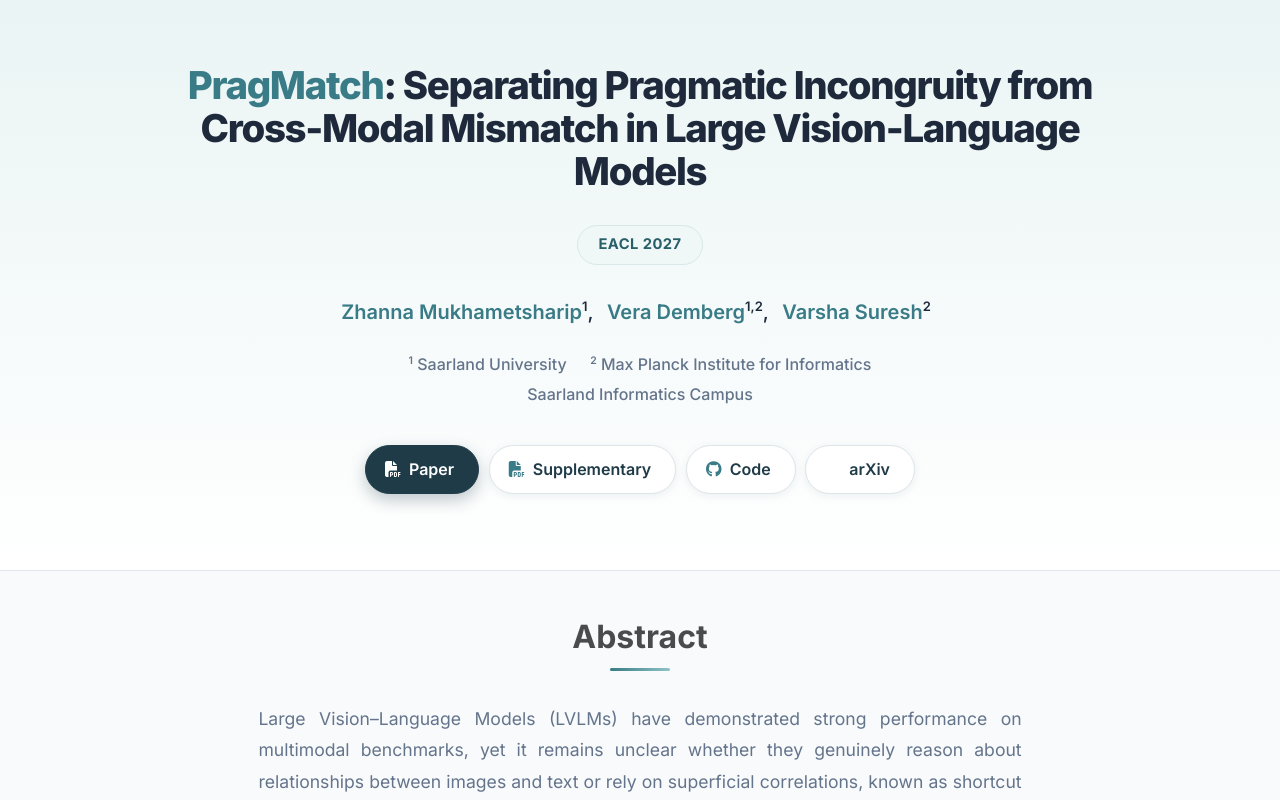
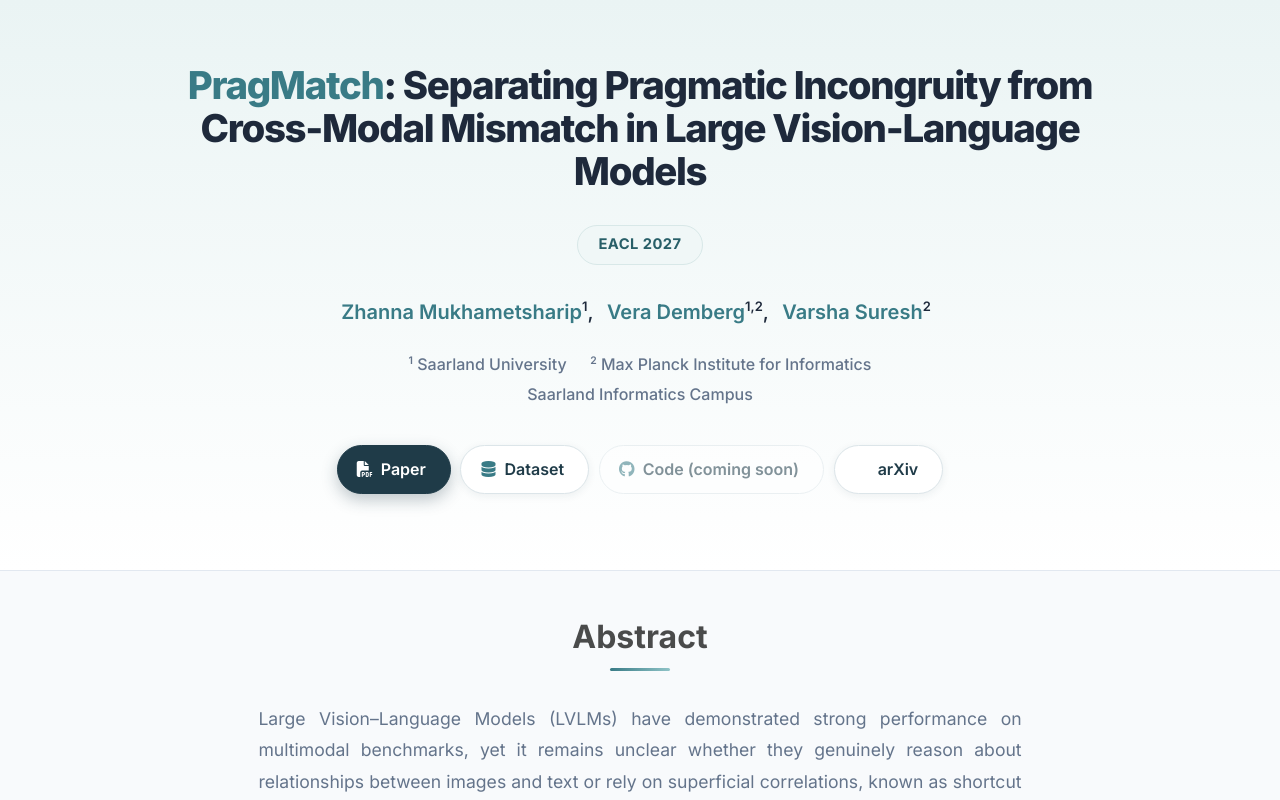
Before and after one commit to zh021120/pragmatch-project-page, a plain HTML site: page index.html in a window 1280 px wide. Shown: the top 800 px of the page. Drawn offline with nearby package versions, Linux system fonts and the light colour scheme; files that its build step writes are made by us from their sources; some icons are missing.

Commit message:
Update12 index.html

```diff
--- a/index.html
+++ b/index.html
@@ -374,6 +374,12 @@ main#main-content .hero {
   .pm-modes { grid-template-columns: 1fr; }
   .pm-task { padding: 1.25rem; }
 }
+.publication-links .button.is-disabled-link {
+  opacity: 0.55;
+  cursor: not-allowed;
+  pointer-events: none;
+  box-shadow: none;
+}
 </style>
 <body>
 
@@ -449,29 +455,27 @@ main#main-content .hero {
                   </a>
                 </span>
 
-                <!-- Supplementary material -->
+               <!-- Dataset (Hugging Face) -->
                 <span class="link-block">
-                  <a href="static/pdfs/supplementary_material.pdf"
+                  <a href="https://huggingface.co/datasets/zh1120/pragmatch"
                      target="_blank"
                      rel="noopener noreferrer"
                      class="external-link button is-normal is-rounded is-dark">
                     <span class="icon">
-                      <i class="fas fa-file-pdf"></i>
+                      <i class="fas fa-database"></i>
                     </span>
-                    <span>Supplementary</span>
+                    <span>Dataset</span>
                   </a>
                 </span>
 
-                <!-- Code repository -->
+               <!-- Code repository (coming soon) -->
                 <span class="link-block">
-                  <a href="#"
-                     target="_blank"
-                     rel="noopener noreferrer"
-                     class="external-link button is-normal is-rounded is-dark">
+                  <a class="external-link button is-normal is-rounded is-dark is-disabled-link"
+                     aria-disabled="true" tabindex="-1">
                     <span class="icon">
                       <i class="fab fa-github"></i>
                     </span>
-                    <span>Code</span>
+                    <span>Code (coming soon)</span>
                   </a>
                 </span>
 
```
